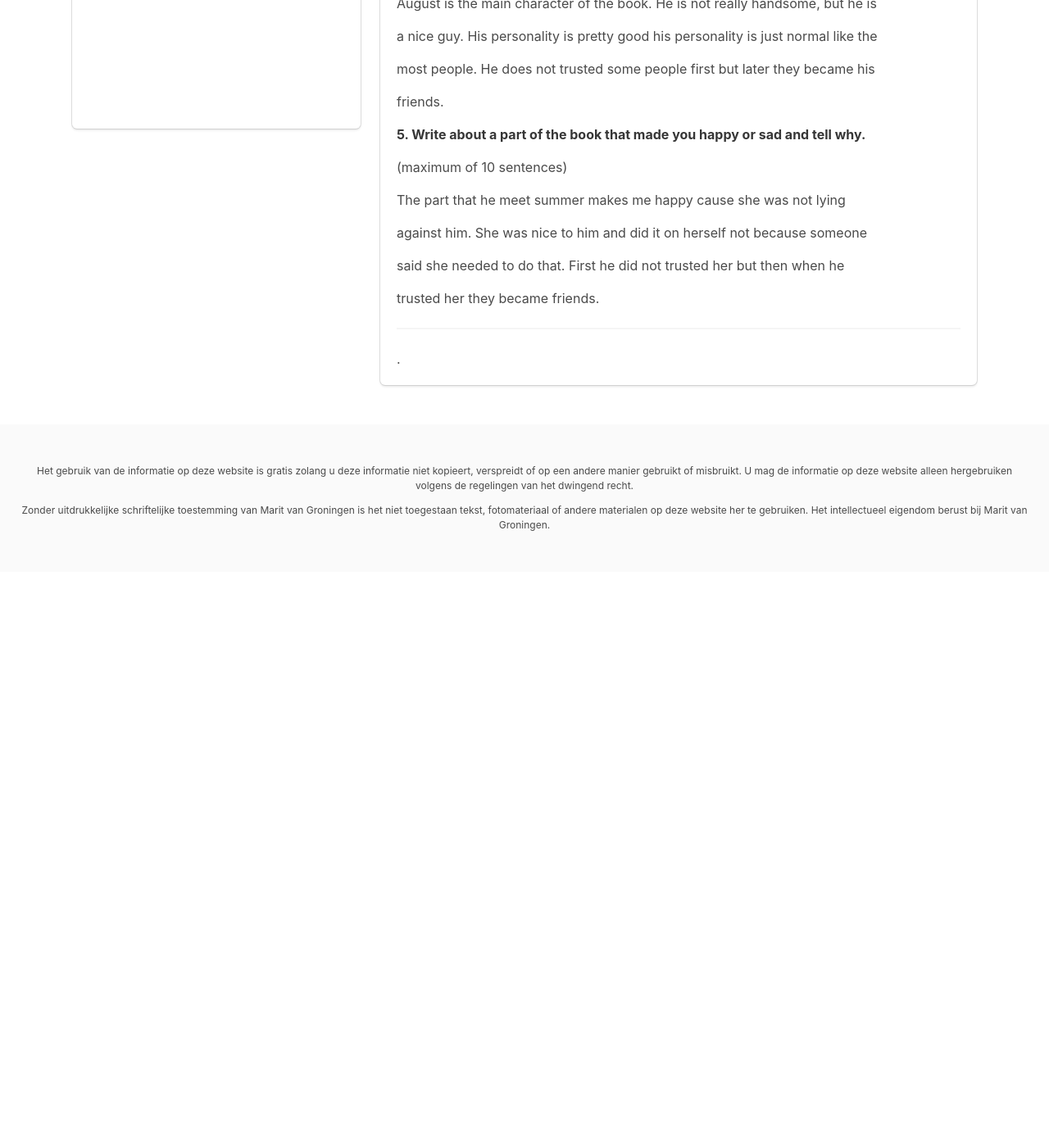
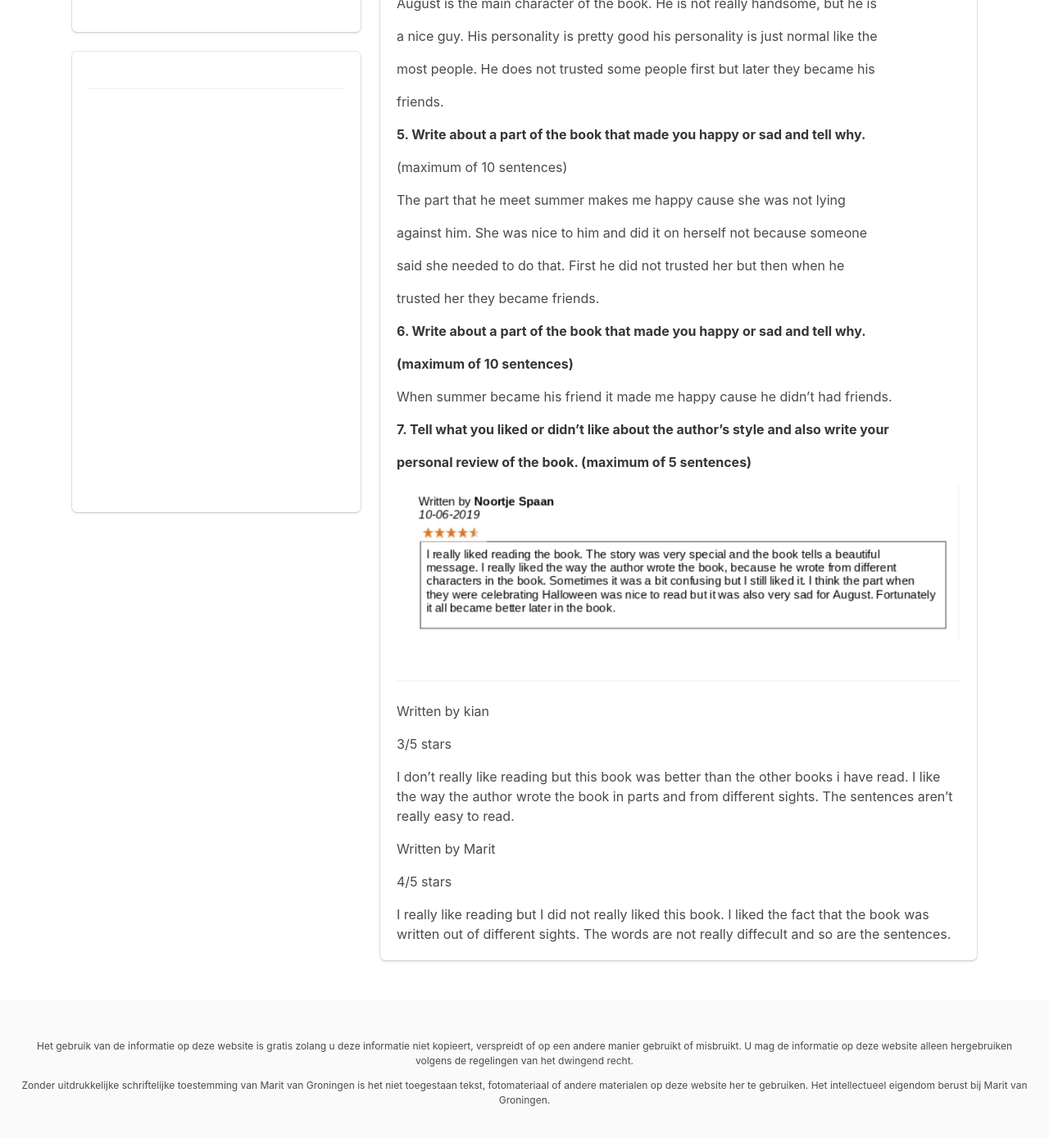
Before and after one commit to groninge01/marit, a Jekyll site: the page built from _books/de-kick.md, in a window 1280 px wide and 1400 px high, scrolled down 756 px. Shown: the top 1389 px of the window at 82% size. Built offline with Jekyll 4.4.1, drawn with Linux system fonts in a browser that asks for light colours; nearby versions of some CDN libraries; a script that is not in the unit is left out; before the commit the page ends 1454 px from its top, so only the background shows below that.

Commit message:
Update Book “de-kick”

```diff
--- a/_books/de-kick.md
+++ b/_books/de-kick.md
@@ -48,18 +48,30 @@ said she needed to do that. First he did not trusted her but then when he
 
 trusted her they became friends.
 
+**6. Write about a part of the book that made you happy or sad and tell why.**
+
+**(maximum of 10 sentences)**
+
+When summer became his friend it made me happy cause he didn't had friends.
+
+**7. Tell what you liked or didn't like about the author's style and also write your**
+
+**personal review of the book. (maximum of 5 sentences)**
+
+![](/assets/img/uploads/img-1560346712989.png)
+
+- - -
+
+Written by kian
+
+3/5 stars
+
+I don't really like reading but this book was better than the other books i have read. I like the way the author wrote the book in parts and from different sights. The sentences aren't really easy to read.
 
 
 
+Written by Marit
 
+4/5 stars
 
-
-
-
-
-
-
-
-****
-
-.
+I really like reading but I did not really liked this book. I liked the fact that the book was written out of different sights. The words are not really diffecult and so are the sentences.
```
